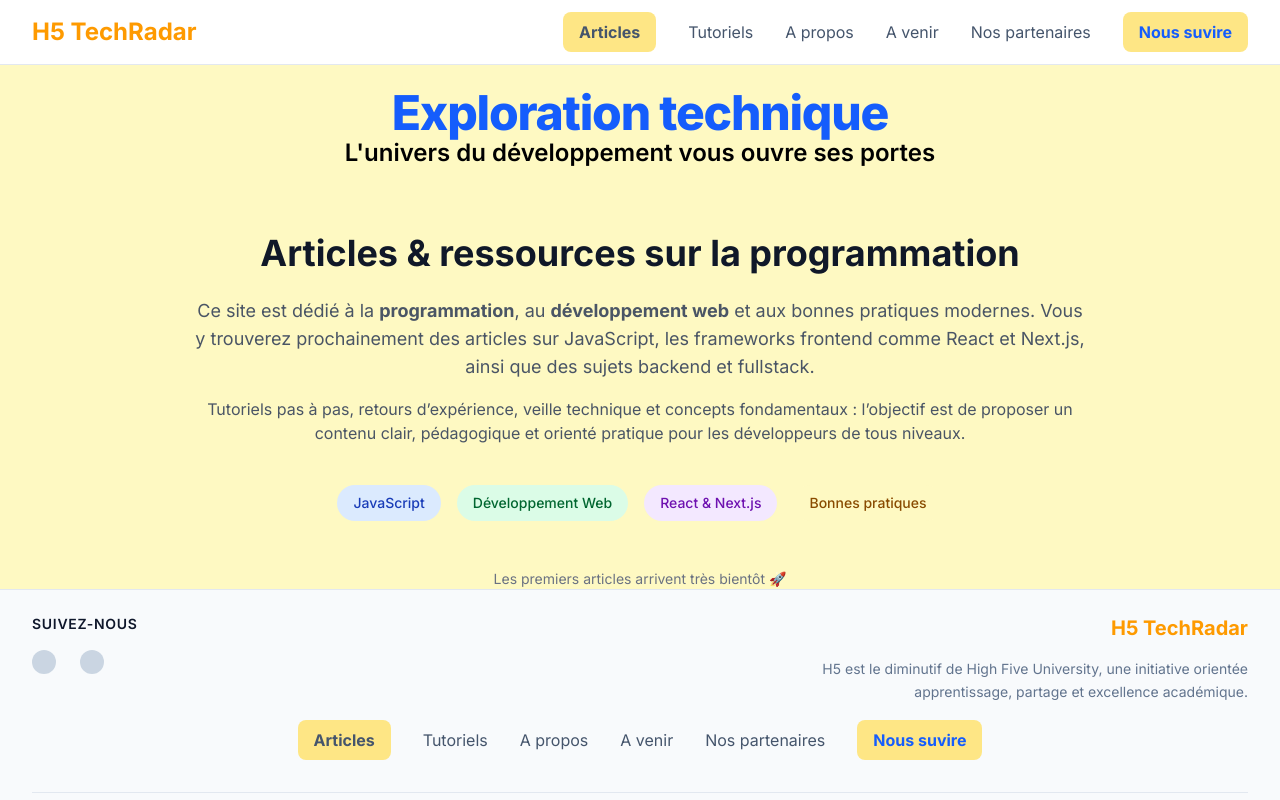
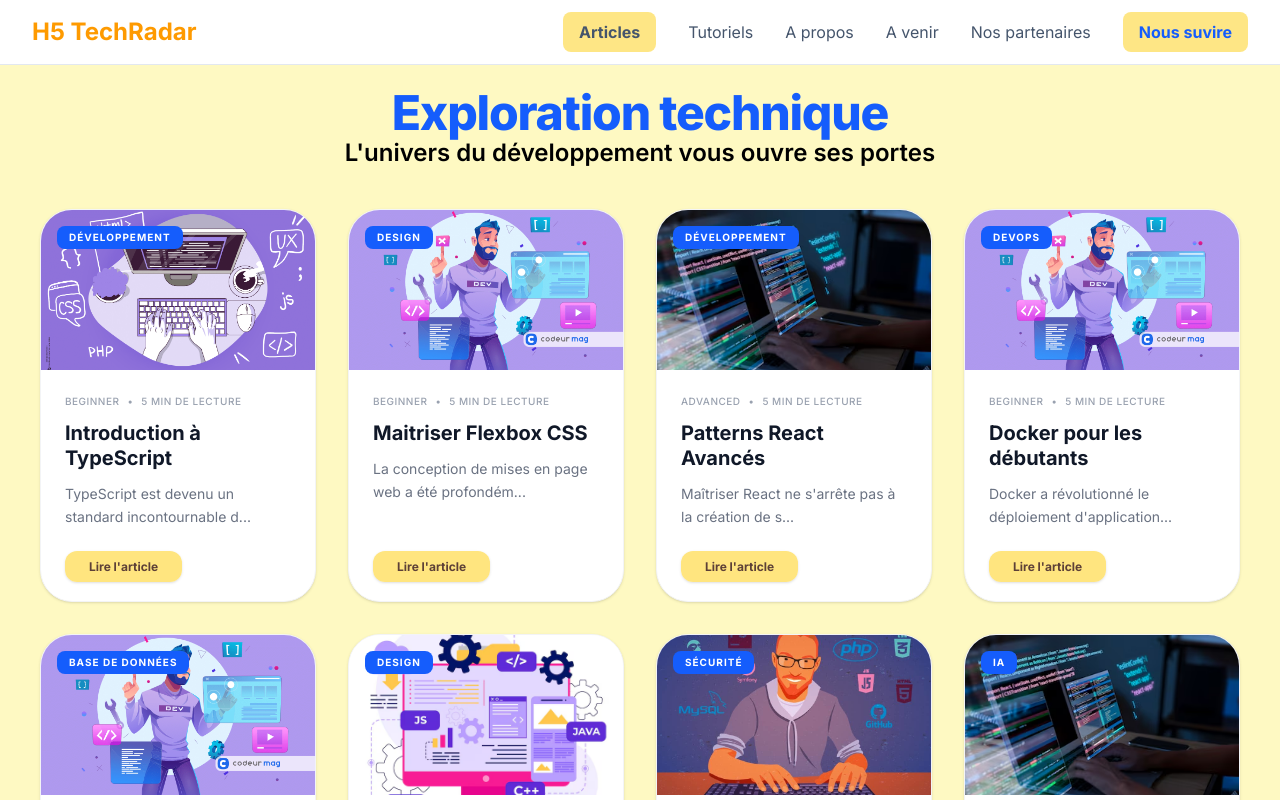
Before and after one commit to CodeurDHonneur/next-js-tp-un, a Next.js app: page /articles in a window 1280 px wide. Shown: the top 800 px of the page. Built offline with nearby package versions, Linux system fonts and the light colour scheme.

Commit message:
afficha articlesAll

```diff
--- a/src/app/articles/page.tsx
+++ b/src/app/articles/page.tsx
@@ -1,15 +1,31 @@
-import { EmptyArticlesSection } from '@/components/EmptyArticlesSection'
-import React from 'react'
+import ArticleCardView from '@/components/articles/ArticleCardView';
+import { EmptyArticlesSection } from '@/components/articles/EmptyArticlesSection'
 
-const ArticlesPage = () => {
+
+import { getAllArticles } from '@/utils/articles'
+
+const ArticlesPage = async () => {
+
+
+  const fetchArticles = await getAllArticles();
+
+  // const firstElement = fetchArticles[0];
+
+
 
   return (
-    <div className="">
+    <>
       <h2 className='text-4xl md:text-5xl font-extrabold text-blue-600 tracking-tight text-center mt-6'>Exploration technique</h2>
       <p className='font-semibold text-2xl text-center'>L'univers du développement vous ouvre ses portes</p>
 
-      <EmptyArticlesSection />
-    </div>
+      {fetchArticles.length > 0 ?
+        <div className='grid grid-cols-1 md:grid-cols-3 lg:grid-cols-4 gap-8 p-10'>
+          {fetchArticles.map(article => <ArticleCardView article={article} key={article.id}/>)}
+
+        </div>
+
+        : <EmptyArticlesSection />}
+    </>
   )
 }
 
--- a/src/components/ArticleCard.tsx
+++ b/src/components/articles/ArticleCardHome.tsx
@@ -25,7 +25,7 @@ export const ArticleCard = ({ article }: ArticleCardProps) => {
       <div className="relative h-64 w-full">
         {image && <CustomImage src={image} alt={article.title} className="h-full w-full"/>}
       </div>
-      <div className="absolute bottom-0 left-0 right-0 bg-gradient-to-t from-black via-black/70 to-transparent p-4 text-white">
+      <div className="absolute bottom-0 left-0 right-0 bg-linear-to-t from-black via-black/70 to-transparent p-4 text-white">
         <span className="text-xs font-semibold uppercase bg-blue-600 px-2 py-1 rounded-full">
           {article.category}
         </span>
--- /dev/null
+++ b/src/components/articles/ArticleCardView.tsx
@@ -0,0 +1,63 @@
+"use client"
+
+import { IMAGES } from '@/lib/images'
+import { getRandomItem } from '@/lib/random'
+import { Article } from '@/types/articles'
+import CustomImage from '@/ui/Image'
+import troncateStr from '@/utils/troncateString'
+import Link from 'next/link'
+
+import React from 'react'
+
+type ArticleCardViewProps = {
+  article: Article;
+};
+
+
+function ArticleCardView({ article }: ArticleCardViewProps) {
+  const [image, setImage] = React.useState<string | null>(null);
+
+  React.useEffect(() => {
+    setImage(getRandomItem(IMAGES));
+  }, []);
+
+
+  return (
+    <div className='group flex flex-col bg-white rounded-4xl border border-gray-100 shadow-sm overflow-hidden transition-all duration-300 hover:shadow-xl hover:-translate-y-1 cursor-pointer'>
+      <div className='relative h-40 w-full overflow-hidden'>
+        {image && <CustomImage src={image} alt={article.title} className="h-full w-full" />}
+
+        <span className='absolute top-4 left-4 bg-blue-600 text-white text-[10px] font-bold uppercase tracking-widest px-3 py-1 rounded-lg'>
+          {article.category}
+        </span>
+      </div>
+
+      <div className='p-6 flex flex-col grow'>
+        <div className='flex items-center gap-2 text-[10px] font-medium text-gray-400 mb-3 uppercase tracking-wider'>
+            <span>{article.level}</span>
+            <span>•</span>
+          <span>5 min de lecture</span>
+        </div>
+
+        <h3 className='text-xl font-bold text-gray-900 leading-tight mb-3 group-hover:text-blue-600 transition-colors'>
+          {article.title}
+        </h3>
+
+        <p className='text-gray-500 text-sm leading-relaxed mb-6'>
+          {troncateStr(article.content)}
+        </p>
+
+        <div className='mt-auto'>
+          <Link
+          href={`/articles/${article.id}`}
+          className='bg-[#FFE57F] hover:bg-[#FFD54F] text-[#5D4037] text-xs font-bold py-2 px-6 rounded-xl transition-colors shadow-sm'
+          >
+            Lire l'article
+          </Link>
+        </div>
+      </div>
+    </div>
+  )
+}
+
+export default ArticleCardView
--- a/src/layout/MainHome.tsx
+++ b/src/layout/MainHome.tsx
@@ -1,6 +1,6 @@
-import { ArticleCard } from "@/components/ArticleCard";
-import { EmptyArticlesSection } from "@/components/EmptyArticlesSection";
-import { getLatestThreeArticles } from "@/utils/articles.util";
+import { ArticleCard } from "@/components/articles/ArticleCardHome";
+import { EmptyArticlesSection } from "@/components/articles/EmptyArticlesSection";
+import { getLatestThreeArticles } from "@/utils/articles";
 
 const MainHome = async () => {
   const lastArticles = await getLatestThreeArticles();
--- /dev/null
+++ b/src/utils/articles.ts
@@ -0,0 +1,73 @@
+import articles from "@/data/artilces.json";
+import { Article } from "@/types/articles";
+
+
+//Fonction pour récupérer tous les articles
+export async function getAllArticles(): Promise<Article[]>{
+
+    const data = articles as Article[];
+
+    return data;
+}
+
+
+//Fonction pour récupérer les trois derniers articles
+export async function getLatestThreeArticles(): Promise<Article[]> {
+    const data = await getAllArticles();
+
+    if(data) return data.slice(-3);
+    else return [];
+}
+/**
+ * const ArticleCard = ({ article }) => {
+  return (
+    <div className="group flex flex-col bg-white rounded-[2rem] border border-gray-100 shadow-sm overflow-hidden transition-all duration-300 hover:shadow-xl hover:-translate-y-1 cursor-pointer">
+
+
+      <div className="relative h-52 w-full overflow-hidden">
+        <img
+          src={article.image || "https://images.unsplash.com/photo-1517694712202-14dd9538aa97"}
+          alt={article.title}
+          className="w-full h-full object-cover transition-transform duration-500 group-hover:scale-110"
+        />
+
+        <span className="absolute top-4 left-4 bg-blue-600 text-white text-[10px] font-bold uppercase tracking-widest px-3 py-1 rounded-lg">
+          {article.category}
+        </span>
+      </div>
+
+
+      <div className="p-6 flex flex-col flex-grow">
+        <div className="flex items-center gap-2 text-[10px] font-medium text-gray-400 mb-3 uppercase tracking-wider">
+          <span>{article.level}</span>
+          <span>•</span>
+          <span>5 min de lecture</span>
+        </div>
+
+        <h3 className="text-xl font-bold text-gray-900 leading-tight mb-3 group-hover:text-blue-600 transition-colors">
+          {article.title}
+        </h3>
+
+        <p className="text-gray-500 text-sm leading-relaxed line-clamp-2 mb-6">
+          {article.content}
+        </p>
+
+
+        <div className="mt-auto">
+          <button className="bg-[#FFE57F] hover:bg-[#FFD54F] text-[#5D4037] text-xs font-bold py-2 px-6 rounded-xl transition-colors shadow-sm">
+            Lire l'article
+          </button>
+        </div>
+      </div>
+    </div>
+  );
+};
+
+
+<div className="grid grid-cols-1 md:grid-cols-2 lg:grid-cols-3 gap-8 p-10">
+
+  <ArticleCard article={article1} />
+  <ArticleCard article={article2} />
+  <ArticleCard article={article3} />
+</div>
+ */
--- a/src/utils/articles.util.ts
+++ /dev/null
@@ -1,20 +0,0 @@
-import articles from "@/data/artilces.json";
-import { Article } from "@/types/articles";
-
-
-//Fonction pour récupérer tous les articles
-export async function getAllArticles(): Promise<Article[]>{
-
-    const data = articles as Article[];
-
-    return data;
-}
-
-
-//Fonction pour récupérer les trois derniers articles
-export async function getLatestThreeArticles(): Promise<Article[]> {
-    const data = await getAllArticles();
-
-    if(data) return data.slice(-3);
-    else return [];
-}
--- /dev/null
+++ b/src/utils/troncateString.ts
@@ -0,0 +1,5 @@
+
+
+export default function troncateStr(str: string){
+    return str.length > 50 ? str.slice(0, 50) + "..." : str;
+}
```
Also changed, not shown: src/components/articles/EmptyArticlesSection.tsx (renamed from src/components/EmptyArticlesSection.tsx).
